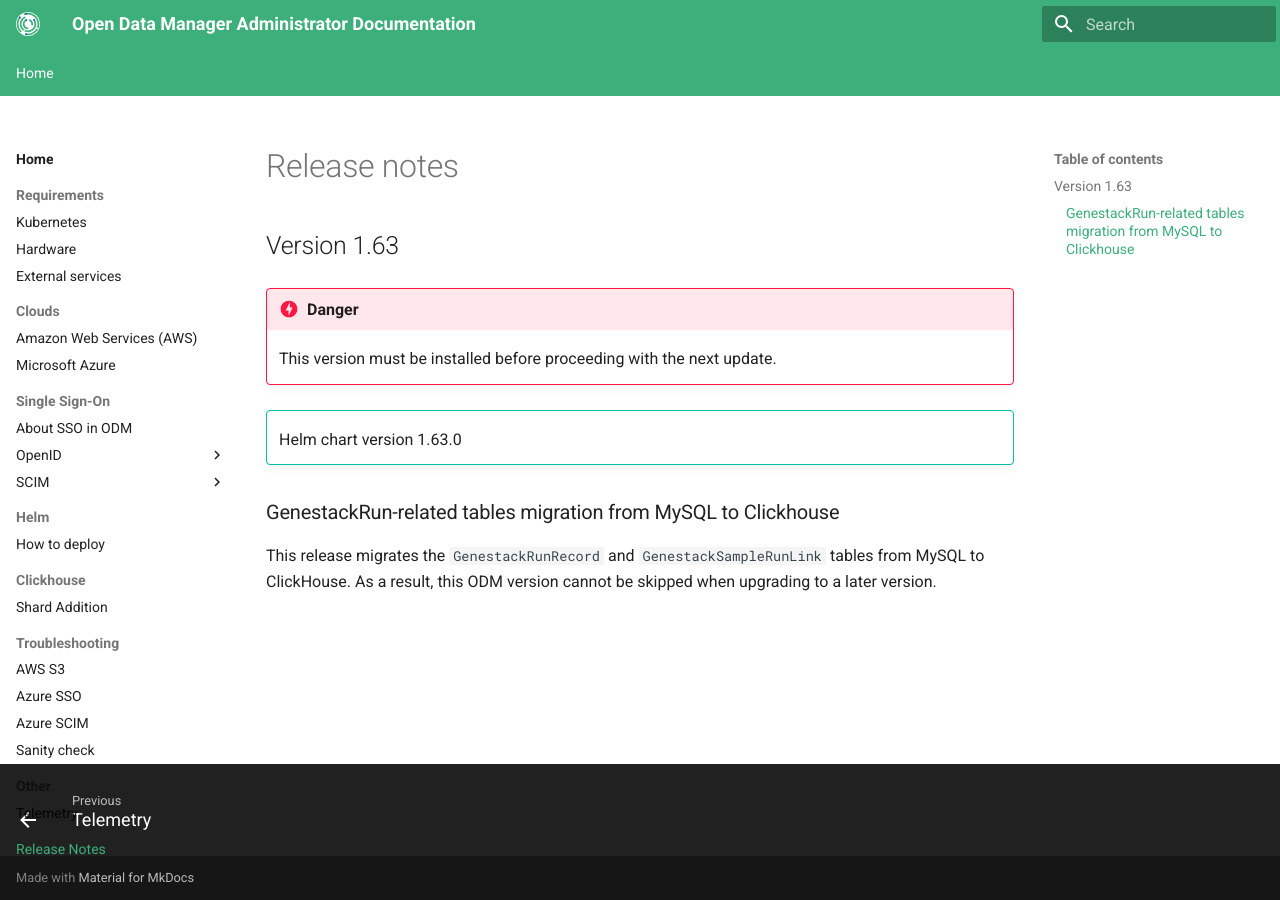
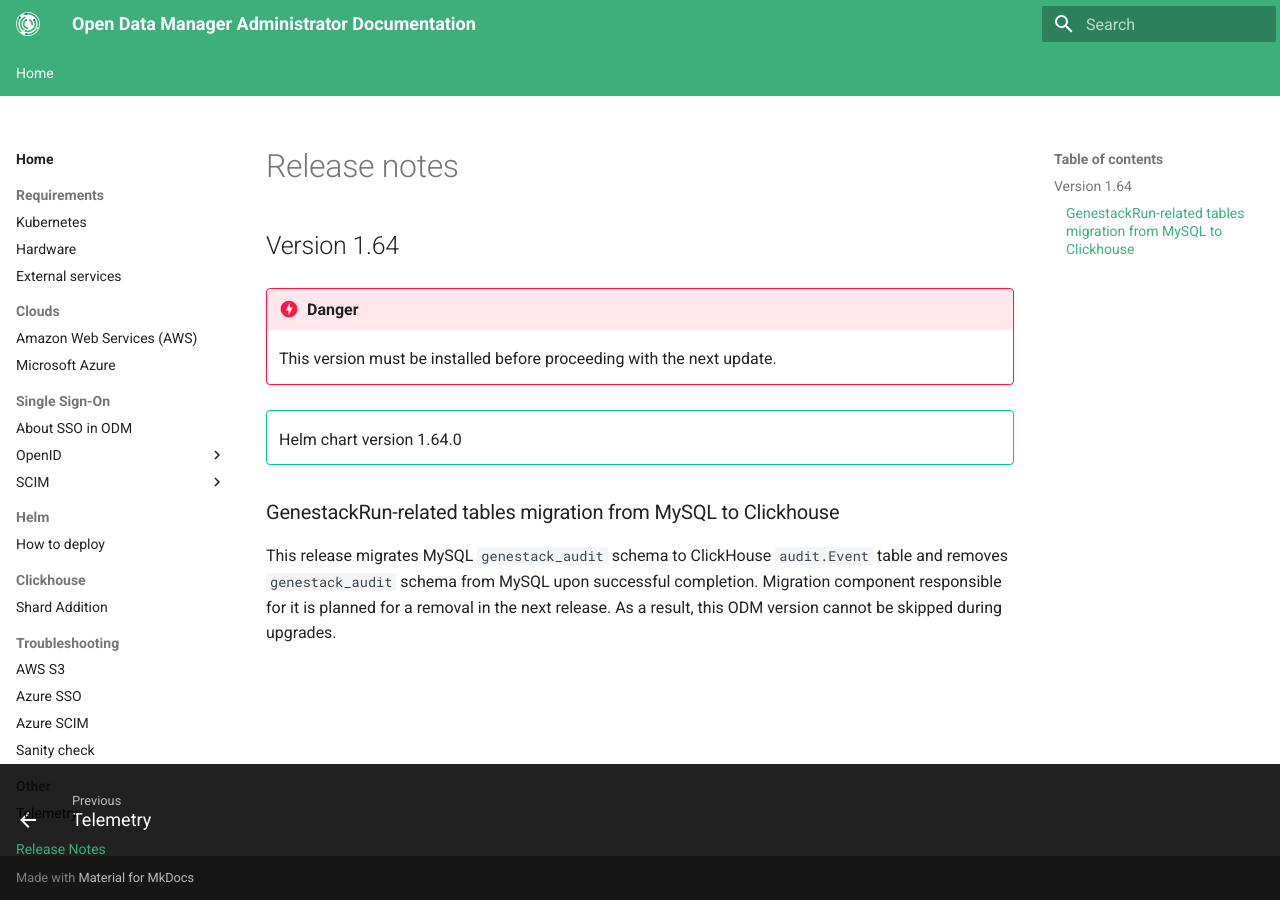
Before and after one commit to genestack/admin-docs, an MkDocs documentation site: the page built from docs/home/release-notes.md, in a window 1280 px wide. Built offline with MkDocs 1.6.1 and Material for MkDocs 9.7.7, drawn with Linux system fonts in a browser that asks for light colours; the version menu is left out.

Commit message:
ODM-13408: mandatory version 1.64

```diff
--- a/docs/home/release-notes.md
+++ b/docs/home/release-notes.md
@@ -1,15 +1,16 @@
 # Release notes
 
-## Version 1.63
+## Version 1.64
 
 !!! danger
 
     This version must be installed before proceeding with the next update.
 
 !!! tip ""
-    Helm chart version 1.63.0
+    Helm chart version 1.64.0
 
 ### GenestackRun-related tables migration from MySQL to Clickhouse
 
-This release migrates the `GenestackRunRecord` and `GenestackSampleRunLink` tables from MySQL
-to ClickHouse. As a result, this ODM version cannot be skipped when upgrading to a later version.
+This release migrates MySQL `genestack_audit` schema to ClickHouse `audit.Event` table and
+removes `genestack_audit` schema from MySQL upon successful completion. Migration component responsible for it
+is planned for a removal in the next release. As a result, this ODM version cannot be skipped during upgrades.
```
